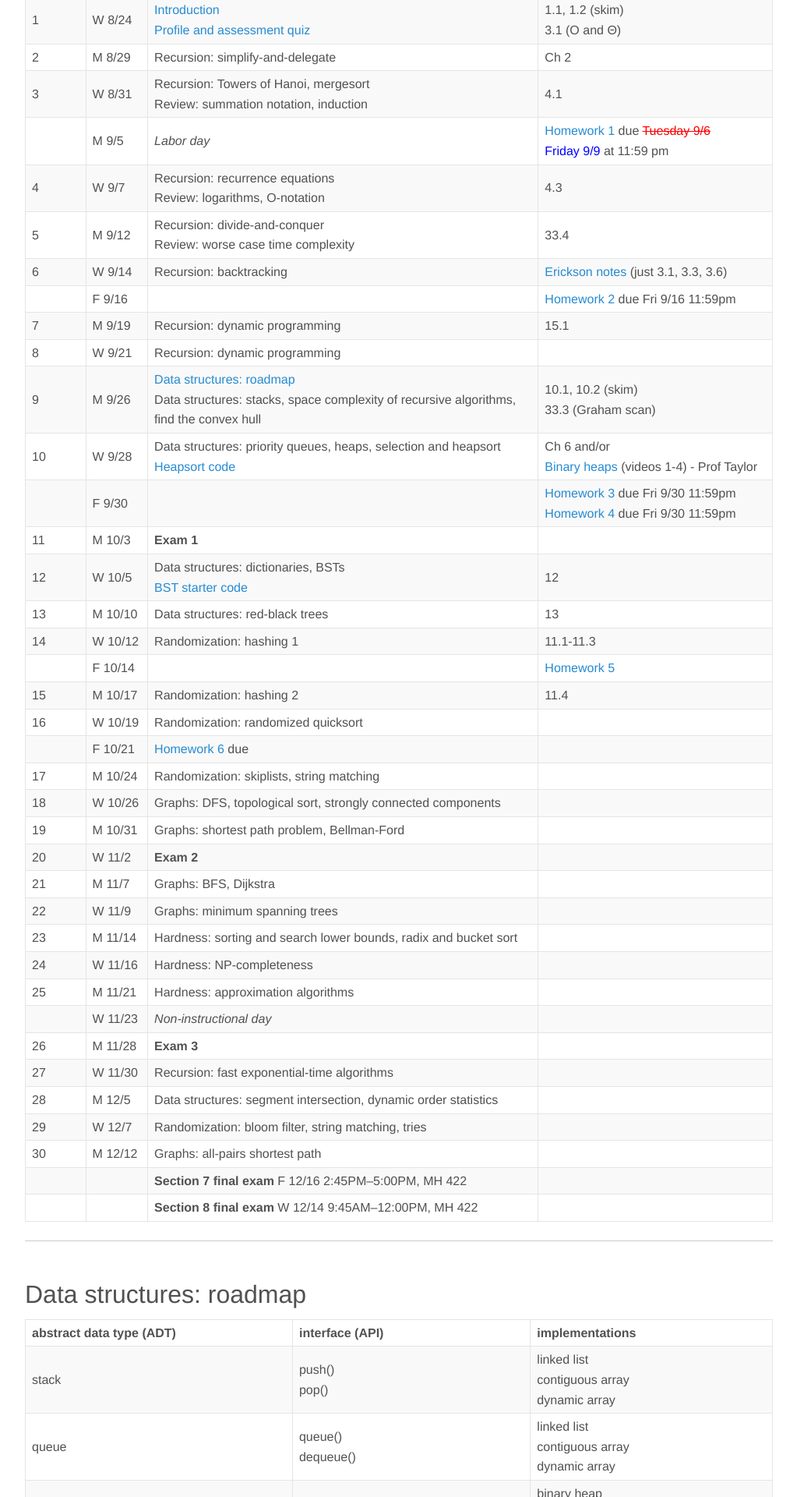
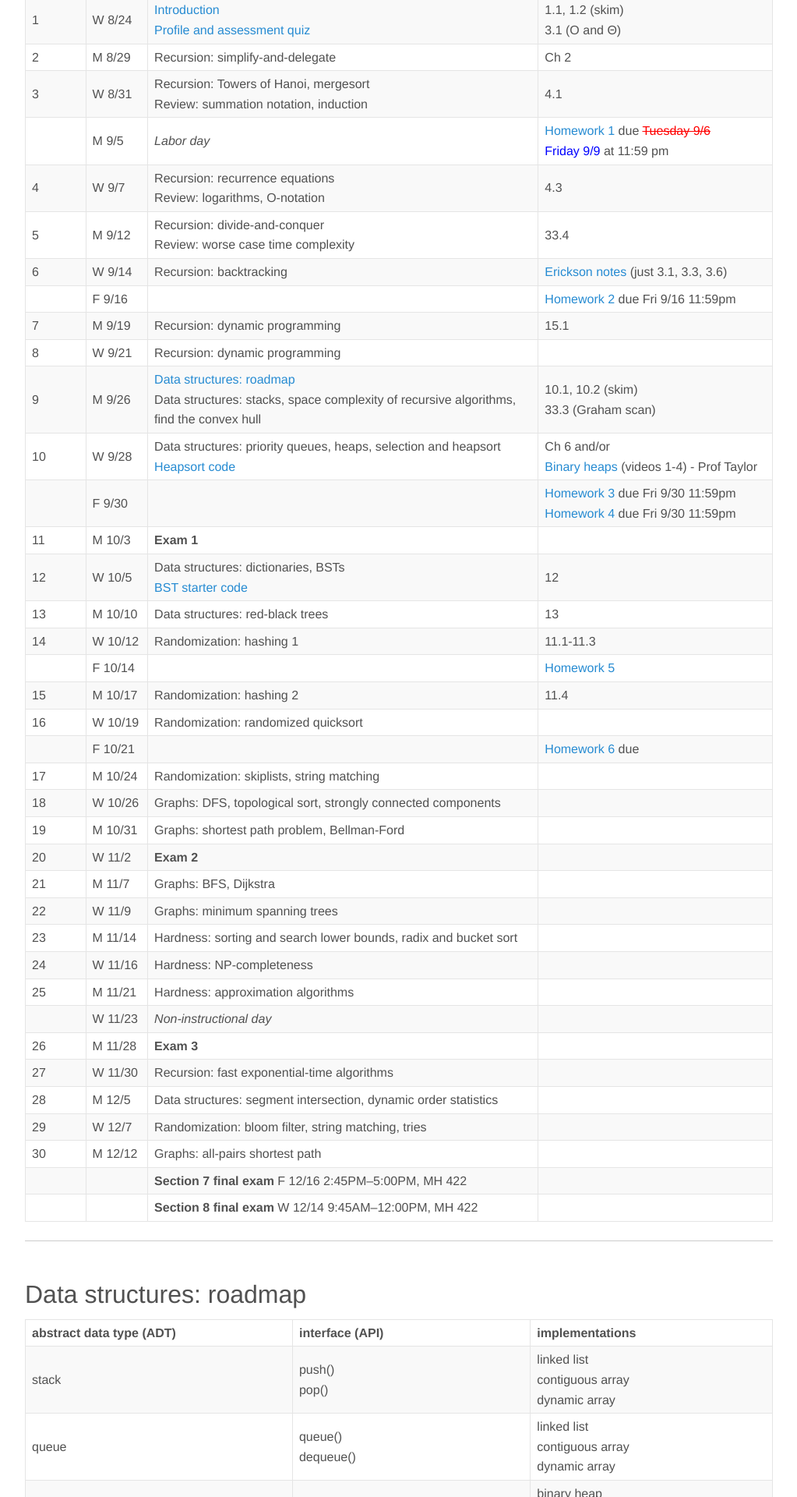
Before and after one commit to jnylam/jnylam.github.io, a Jekyll site: the page built from _courses/146-f16/index.md, in a window 1280 px wide. Shown: the part 375-2295 px from the top of the page at 78% size, without its empty margins (128-1151 px from the left). Built offline with Jekyll 4.4.1, drawn with Linux system fonts in a browser that asks for light colours.

Commit message:
146 hw 6

```diff
--- a/_courses/146-f16/index.md
+++ b/_courses/146-f16/index.md
@@ -31,7 +31,7 @@ Lecture|Date|Topic|Reading/homework
 | F 10/14 | | [Homework 5](homework05.html)
 15 | M 10/17 | Randomization: hashing 2 | 11.4
 16 | W 10/19 | Randomization: randomized quicksort
-| F 10/21 | [Homework 6](homework06.html) due
+| F 10/21 | | [Homework 6](homework06.html) due
 17 | M 10/24 | Randomization: skiplists, string matching
 18 | W 10/26 | Graphs: DFS, topological sort, strongly connected components
 19 | M 10/31 | Graphs: shortest path problem, Bellman-Ford
```
Also changed, not shown: _courses/146-f16/homework06.md (+0 -1 lines).
